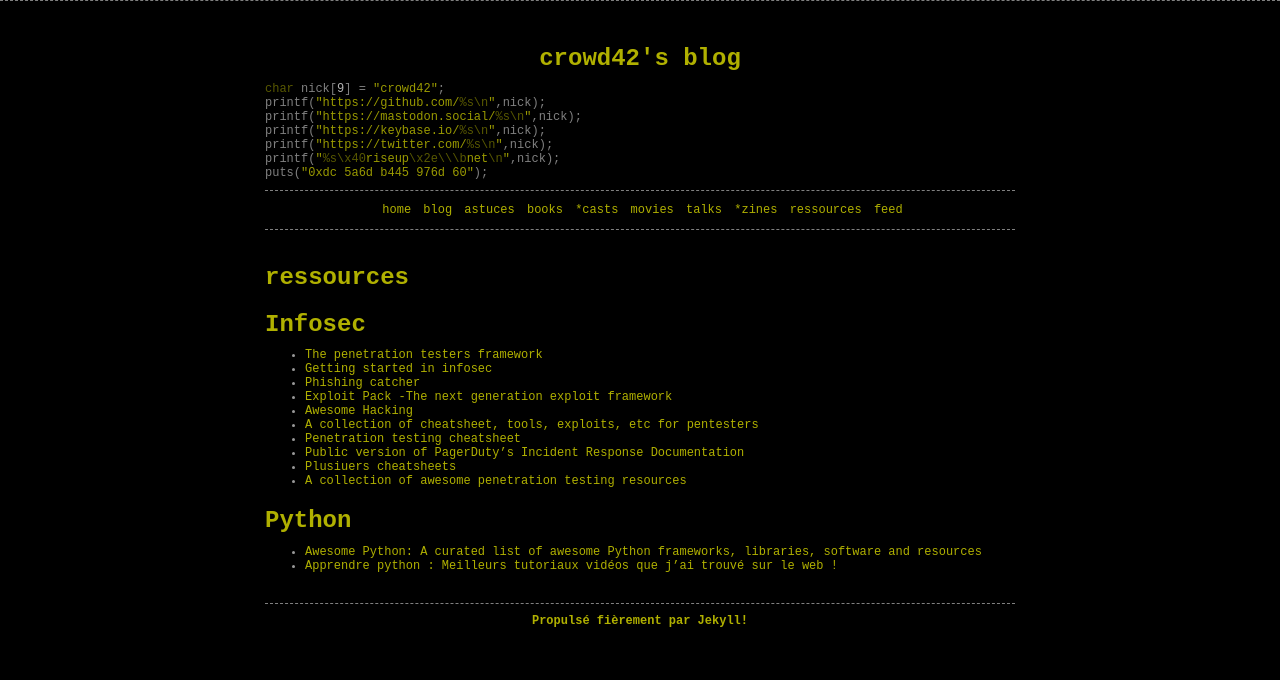
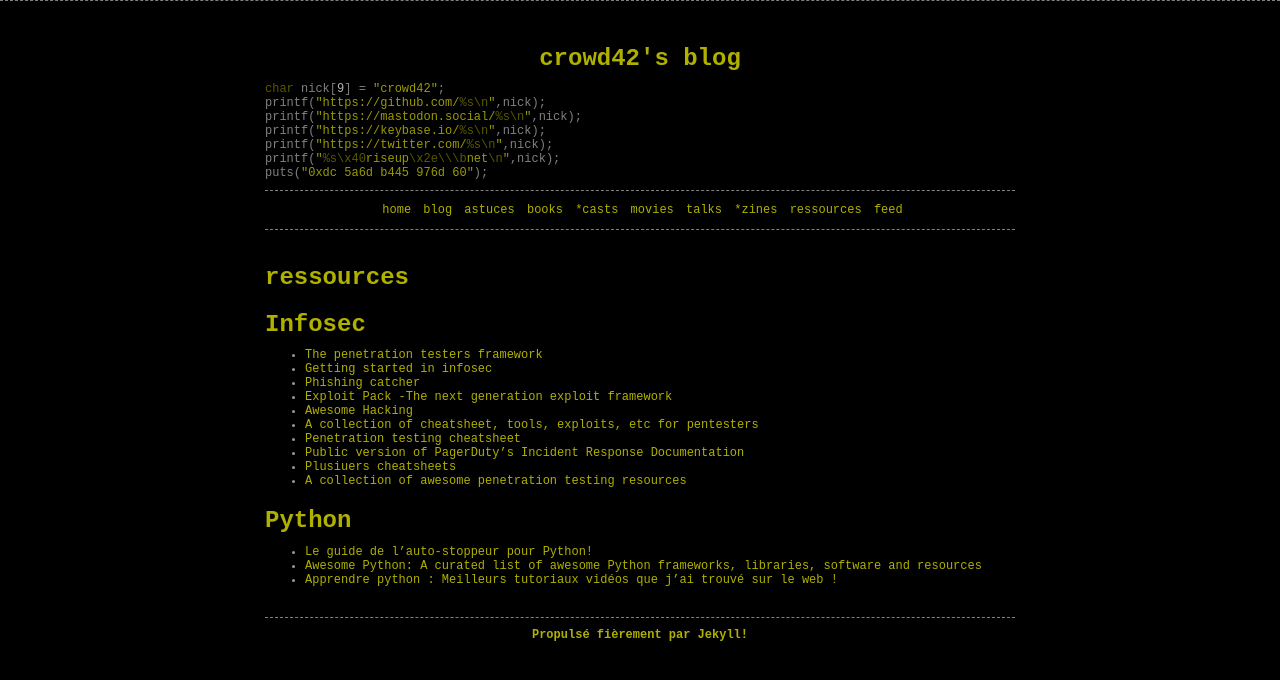
Before and after one commit to crowd42/crowd42.xyz, a Jekyll site: the page built from ressources.md, in a window 1280 px wide. Shown: the top 680 px of the page. Built offline with Jekyll 4.4.1, drawn with Linux system fonts in a browser that asks for light colours.

Commit message:
update python section

```diff
--- a/ressources.md
+++ b/ressources.md
@@ -20,5 +20,6 @@ permalink: /ressources/
 
 # Python
 
+* [Le guide de l’auto-stoppeur pour Python!](https://python-guide-fr.readthedocs.io/fr/latest/)
 * [Awesome Python: A curated list of awesome Python frameworks, libraries, software and resources ](http://awesome-python.com)
 * [Apprendre python : Meilleurs tutoriaux vidéos que j'ai trouvé sur le web !](https://www.youtube.com/playlist?list=PL-osiE80TeTt2d9bfVyTiXJA-UTHn6WwU)
```
